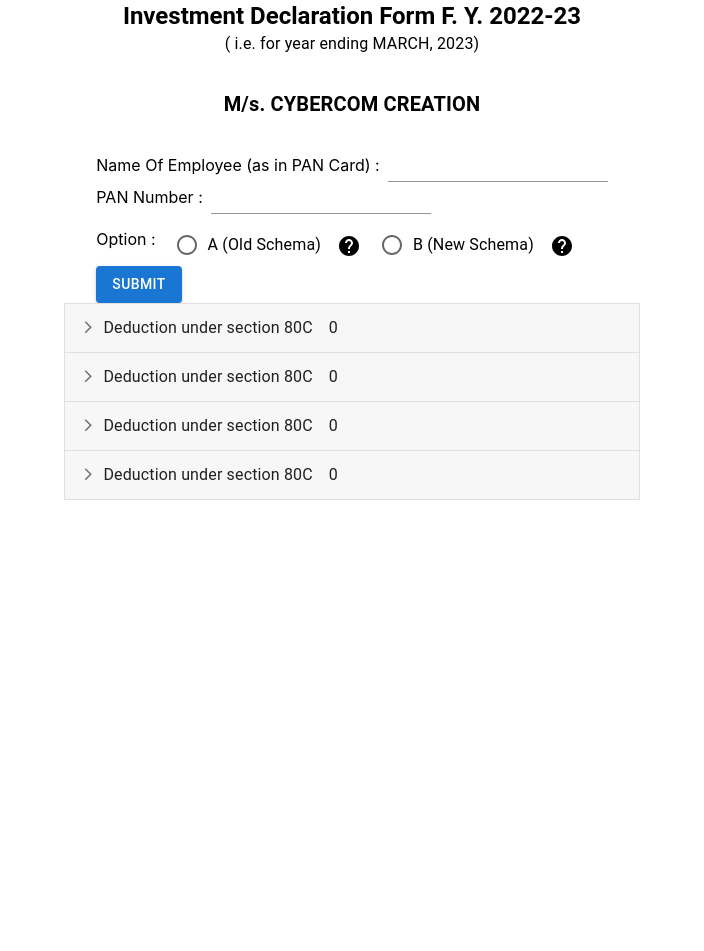
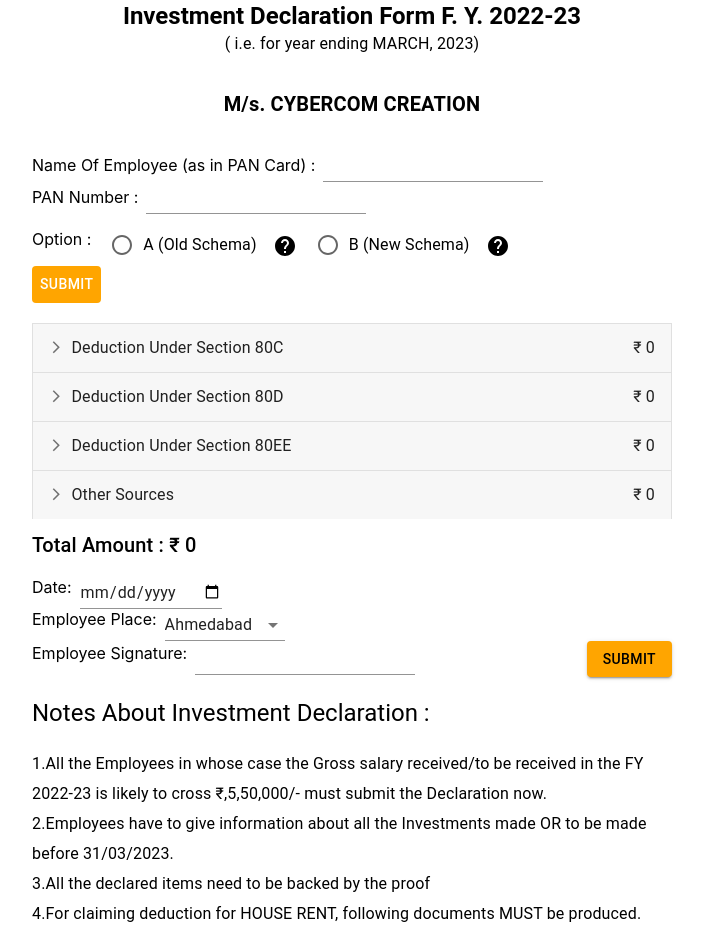
Before and after one commit to YugPatel6159/Investment-Declaration-Form, a React (Create React App) app in the folder investment-declaration-form/: page / in a window 1280 px wide. Shown: the top 951 px of the page, without its empty margins (288-992 px from the left). Before the commit the page ends 800 px from the top, so only its background shows below. Built offline with nearby package versions, Linux system fonts and the light colour scheme.

Commit message:
design complete

```diff
--- a/investment-declaration-form/package.json
+++ b/investment-declaration-form/package.json
@@ -16,6 +16,7 @@
     "react-dom": "^18.2.0",
     "react-scripts": "5.0.1",
     "styled-components": "^5.3.10",
+    "uuid": "^9.0.0",
     "web-vitals": "^2.1.4",
     "yup": "^1.1.1"
   },
--- a/investment-declaration-form/src/Data/UserData.js
+++ b/investment-declaration-form/src/Data/UserData.js
@@ -1,86 +1,100 @@
 export const data = [{
-    id:1,
+    id:"DUS60C",
     ruleName:'Deduction Under Section 80C',
     totalAmount:0,
     deduction:[
         {
+            id:"LIPS",
             name:'life insurance Premium',
             description:'Life Insurance Premium Paid for Self/Spouse/Children',
             amount:0,
             uploadFile:[]
         },{
+            id:"ULIP",
             name:'Deposit in ULIP',
             description:'',
             amount:0,
             uploadFile:[]
         },
         {
+            id:"ELSS",
             name:'Equity Linked Saving Scheme (ELSS)',
             description:'Equity Linked Saving Scheme (ELSS) Tax saving mutual funds',
             amount:0,
             uploadFile:[]
         },
         {
+            id:"SSA",
             name:'Senior Citizen Savings Scheme / Sukanya Samriddhi Account',
             description:'Senior Citizen Savings Scheme / Sukanya Samriddhi Account of a girl child',
             amount:0,
             uploadFile:[]
         },
         {
+            id:"CHED",
             name:'Children Education expenditure',
             description:'Children Education expenditure Pl.mention number of children studying in school / College',
             amount:0,
             uploadFile:[]
         },
         {
+            id:"BOND",
             name:'Infrastructure Bonds / Tax saving bonds',
             description:'',
             amount:0,
             uploadFile:[]
         },
         {
+            id:"PEN80C",
             name:'Pension Plans u/s 80CCC',
             description:'Pension Plans u/s 80CCC (Jeevan Suraksha/Pension schemes of any other insurer)',
             amount:0,
             uploadFile:[]
         },
         {
+            id:"PPF",
             name:'Public Provident Fund (PPF)',
             description:'Public Provident Fund (PPF) for Self/Spouse/Children',
             amount:0,
             uploadFile:[]
         },
         {
+            id:"NSC",
             name:'Deposit in NSC',
             description:'',
             amount:0,
             uploadFile:[]
         },
         {
+            id:"DNSC",
             name:'Interest on NSC',
             description:'Interest on NSC - Accruedupto 5th completed year only',
             amount:0,
             uploadFile:[]
         },
         {
+            id:"NPS",
             name:'NPS (New Pension Scheme)',
             description:'',
             amount:0,
             uploadFile:[]
         },
         {
+            id:"HousingLoan",
             name:'Housing Loan Principal Repayment',
             description:'',
             amount:0,
             uploadFile:[]
         },
         {
+            id:"FD",
             name:'Fixed Deposit in Banks',
             description:'Fixed Deposit in Banks eligible for Tax Saving u/s 80C',
             amount:0,
             uploadFile:[]
         },
         {
+            id:"POTD",
             name:'Post Office Term Deposits',
             description:'Post Office Term Deposits eligible for Tax Saving u/s 80C',
             amount:0,
@@ -90,17 +104,19 @@
 
 },
 {
-    id:2,
+    id:"DUS80D",
     ruleName:'Deduction Under Section 80D',
     totalAmount:0,
     deduction:[
         {
+            id:"MEDICLAIMB60",
             name:'Mediclaim (upto Rs. 25000/-)',
             description:'Mediclaim (upto Rs. 25000/- for self & family members below 60 years)',
             amount:0,
             uploadFile:[]
         },
         {
+            id:"MEDICLAIMPARENT",
             name:'Mediclaim for parents',
             description:'Mediclaim for parents (upto Rs. 50000/- for Dependent Parents',
             amount:0,
@@ -110,11 +126,12 @@
 
 },
 {
-    id:3,
+    id:"DUS80EE",
     ruleName:'Deduction Under Section 80EE',
     totalAmount:0,
     deduction:[
         {
+            id:"HousingLoan",
             name:'Interest on Housing Loan',
             description:'',
             amount:0,
@@ -123,11 +140,12 @@
     ]
 },
 {
-    id:4,
+    id:"OtherSources",
     ruleName:'Other Sources',
     totalAmount:0,
     deduction:[
         {
+            id:"IOOS",
             name:'Income of other sources',
             description:'',
             amount:0,
--- a/investment-declaration-form/src/Utils/FinalAddition.js
+++ b/investment-declaration-form/src/Utils/FinalAddition.js
@@ -1,7 +1,7 @@
 import React from 'react'
 
 function FinalAddition({value}) {
-    console.log(value)
+    console.log(value,'value')
   return (
     <>
     {value}
--- a/investment-declaration-form/src/components/Deduction.css
+++ b/investment-declaration-form/src/components/Deduction.css
@@ -1,9 +1,33 @@
 .deduction{
     width: 50%;
+
 }
-.buttonColor{
-    color: white;
-    border: none;
+
+
+input::-webkit-outer-spin-button,
+input::-webkit-inner-spin-button {
+  -webkit-appearance: none;
+  margin: 0;
+}
+input{
+    width: 100%;
     height: 30px;
-    background-color: orange;
+    border-radius: 20px;
 }
+.rule-item{
+    width: 100%;
+    display: flex;
+    justify-content: space-between;
+    align-items: center;
+}
+.totalAmount{
+    margin-top: 1rem;
+    display: flex;
+    width: 100%;
+    justify-content: space-between;
+}
+.submitBtn{
+    display: flex;
+    justify-content: space-between;
+    align-items: center;
+}
--- a/investment-declaration-form/src/components/Deduction.js
+++ b/investment-declaration-form/src/components/Deduction.js
@@ -9,7 +9,16 @@
 import "./Deduction.css";
 import FinalAddition from "../Utils/FinalAddition";
 import Chips from "./Chips";
-import { SnippetFolderOutlined } from "@mui/icons-material";
+import { data } from "../Data/UserData";
+import HelpIcon from "@mui/icons-material/Help";
+import InfoModal from "./InfoModal";
+import { v4 as uuid } from "uuid";
+import InputLabel from '@mui/material/InputLabel';
+import MenuItem from '@mui/material/MenuItem';
+import FormControl from '@mui/material/FormControl';
+import Select from '@mui/material/Select';
+import Notes from "./Notes";
+import PanDetailsForm from "./PanDetailsForm";
 
 const Accordion = styled((props) => (
   <MuiAccordion disableGutters elevation={0} square {...props} />
@@ -49,219 +58,248 @@
 
 export default function Deduction() {
   const [expanded, setExpanded] = React.useState("");
-  const [categoryTotal, setCategoryTotal] = React.useState(0);
-  const [file, setFile] = React.useState([]);
+  const [infoBoolean, setInfoBoolean] = React.useState(false);
+  const [deduction, setDeduction] = React.useState({});
+  const [renderData, setRenderData] = React.useState(data);
+  const [place, setPlace] = React.useState('Ahmedabad');
+  const [submitData,setSubmitData] = React.useState([]);
 
-  const handleImageUpload = (event) => {
-    const files = event.target.files;
-    setFile([...file, ...files]);
-    console.log(files)
+  const handleEmployeePlace = (event) => {
+    setPlace(event.target.value);
   };
 
-  const handleChangeFileValue = (newValue) => {
-    setFile(newValue);
+  const handleSubmit = () =>{
+    const submitedData = renderData.filter((item) => {
+      return item.totalAmount>0
+    })
+    const filteredObjects = submitedData.map(obj => ({
+      ...obj,
+      deduction: obj.deduction.filter(ded => ded.amount > 0)
+    })).filter(obj => obj.deduction.length > 0);
+    setSubmitData(filteredObjects)
+    console.log(filteredObjects,'filteredObjects')
+  }
+
+  const empPlace = [
+    'Ahmedabad'
+  ]
+  const handleImageUpload = (event, cid, pid) => {
+    const files = event.target.files;
+    [...files].map((res) => {
+      res.id = uuid();
+    });
+    let newData = renderData.map((item) => {
+      if (item.id === pid) {
+        let subData = item.deduction.map((deduction) => {
+          if (deduction.id === cid) {
+            return {
+              ...deduction,
+              uploadFile: [...deduction.uploadFile, ...files],
+            };
+          } else {
+            return deduction;
+          }
+        });
+        return {
+          ...item,
+          deduction: subData,
+        };
+      } else {
+        return item;
+      }
+    });
+    setRenderData(newData);
+  };
+  const handleSubTotal = (e, pid, cid) => {
+    let subAmount = Number(e.target.value);
+    let subTotal = 0;
+
+    let newData = renderData.map((item) => {
+      if (item.id === pid) {
+        let subData = item.deduction.map((deduction) => {
+          if (deduction.id === cid) {
+            subTotal = subTotal + subAmount;
+            return {
+              ...deduction,
+              amount: subAmount,
+            };
+          } else {
+            subTotal = subTotal + deduction.amount;
+            return deduction;
+          }
+        });
+        return {
+          ...item,
+          deduction: subData,
+          totalAmount: subTotal,
+        };
+      } else {
+        return item;
+      }
+    });
+    setRenderData(newData);
   };
 
+  const handleFileDelete = (fileId, childId, parentId) => {
+    console.log("functionCalled");
+    let newData = renderData?.map((item) => {
+      if (item.id == parentId) {
+        let subData = item?.deduction?.map((deduction) => {
+          if (deduction.id === childId) {
+            let newValue = deduction.uploadFile.filter(
+              (file) => file.id !== fileId
+            );
+            return {
+              ...deduction,
+              uploadFile: [...newValue],
+            };
+          } else {
+            return deduction;
+          }
+        });
+        return {
+          ...item,
+          deduction: subData,
+        };
+      } else {
+        return item;
+      }
+    });
+    setRenderData(newData);
+  };
   const handleChange = (panel) => (event, newExpanded) => {
     setExpanded(newExpanded ? panel : false);
   };
-  console.log(file);
   return (
     <div className="deduction">
-
-
+      <PanDetailsForm/>
+      {renderData?.map((item, index) => (
         <Accordion
-        expanded={expanded === "panel1"}
-        onChange={handleChange("panel1")}
+          key={index}
+          expanded={expanded === `"panel${index}"`}
+          onChange={handleChange(`"panel${index}"`)}
         >
-        <AccordionSummary aria-controls="panel1d-content" id="panel1d-header">
-          <Stack direction="row" spacing={2}>
-            <Typography>Deduction under section 80C</Typography>
-            <Typography align="left">
-              <FinalAddition value={categoryTotal} />
-            </Typography>
+          <AccordionSummary
+            aria-controls={`"panel${index}d-content"`}
+            id={`"panel${index}d-header"`}
+          >
+            <Stack direction="row" key={index} className="rule-item">
+              <Typography>{item.ruleName}</Typography>
+              <Typography>₹ {item.totalAmount}</Typography>
             </Stack>
           </AccordionSummary>
           <AccordionDetails>
-          <Stack direction="row" spacing={2}>
-            <TextField
-              id="deposit-in-ulip"
-              label="Deposit in ULIP"
+            {item.deduction.map((deduction, dindex) => (
+              <>
+                <Typography sx={{ marginTop: "10px" }}>
+                  {deduction.name}
+                  {item.deduction[dindex].description.length > 1 && (
+                    <HelpIcon
+                      key={dindex}
+                      onClick={() => {
+                        console.log("clicked");
+                        setDeduction({
+                          id: dindex,
+                          name: deduction.name,
+                          description: deduction.description,
+                        });
+                        setInfoBoolean(true);
+                      }}
+                    />
+                  )}
+                </Typography>
+                <Stack direction="row" key={dindex} spacing={2}>
+                  <input
+                    id={deduction.id}
                     placeholder="0"
-              type="text"
+                    type="number"
+                    className="inputField"
                     onChange={(e) => {
-                if (e.target.value.length > 0) {
-                  setCategoryTotal(e.target.value);
-                } else {
-                  setCategoryTotal(0);
-                }
+                      handleSubTotal(e, item.id, deduction.id);
                     }}
                     sx={{ width: "100%" }}
                   />
+                  <div>
                     <TextField
                       type="file"
-              name="file"
-              id="file"
+                      name={deduction.id}
+                      id={"file" + deduction.id}
                       inputProps={{
                         multiple: true,
                       }}
                       InputLabelProps={{ shrink: true }}
-              onChange={(event) => handleImageUpload(event)}
+                      onChange={(event) => {
+                        handleImageUpload(event, deduction.id, item.id);
+                      }}
                       style={{ display: "none" }}
                     />
-            <label htmlFor="file">
-              <Button variant="contained" className="buttonColor" component="span">
+                    <label htmlFor={"file" + deduction.id}>
+                      <Button
+                        variant="contained"
+                        component="span"
+                        sx={{ backgroundColor: "orange", color: "white" }}
+                      >
                         Upload
                       </Button>
                     </label>
+                  </div>
                 </Stack>
-          <Chips files={file} onChangeFilesValue={handleChangeFileValue}/>
+                <Chips
+                  files={deduction.uploadFile}
+                  childId={deduction.id}
+                  parentId={item.id}
+                  handleFileDelete={handleFileDelete}
+                />
+              </>
+            ))}
           </AccordionDetails>
         </Accordion>
-      <Accordion
-        expanded={expanded === "panel2"}
-        onChange={handleChange("panel2")}
+      ))}
+      <Typography sx={{ marginTop: "10px" }} variant="h6">
+        Total Amount : ₹ {renderData?.reduce((a, b) => a + b.totalAmount, 0)}
+      </Typography>
+      <Stack className="totalAmount">
+        <Stack direction="row" spacing={1}>
+          <label htmlFor="date">Date:</label>
+          <TextField id="date" type="date" variant="standard" />
+        </Stack>
+        <Stack direction="row" spacing={1}>
+          <label htmlFor="employeePlace">Employee Place:</label>
+          <FormControl variant="standard" sx={{ m: 1, minWidth: 120 }}>
+        <Select
+          labelId="demo-simple-select-standard-label"
+          id="demo-simple-select-standard"
+          value={place}
+          onChange={handleEmployeePlace}
+          label="place"
         >
-        <AccordionSummary aria-controls="panel2d-content" id="panel2d-header">
-          <Stack direction="row" spacing={2}>
-            <Typography>Deduction under section 80C</Typography>
-            <Typography align="left">
-              <FinalAddition value={categoryTotal} />
-            </Typography>
+          <MenuItem value="Ahmedabad">Ahmedabad</MenuItem>
+        </Select>
+      </FormControl>
         </Stack>
-        </AccordionSummary>
-        <AccordionDetails>
-          <Stack direction="row" spacing={2}>
-            <TextField
-              id="deposit-in-ulip"
-              label="Deposit in ULIP"
-              placeholder="0"
-              type="text"
-              onChange={(e) => {
-                if (e.target.value.length > 0) {
-                  setCategoryTotal(e.target.value);
-                } else {
-                  setCategoryTotal(0);
-                }
-              }}
-              sx={{ width: "100%" }}
+        <Stack direction="row" className="submitBtn" >
+        <Stack direction="row" spacing={1}>
+          <label htmlFor="sign">Employee Signature:</label>
+          <TextField id="sign" type="text" variant="standard" />
+        </Stack>
+        <Button
+          variant="contained"
+          sx={{ color: "black", backgroundColor: "orange" }}
+          onClick={handleSubmit}
+          >
+          Submit
+        </Button>
+          </Stack>
+        </Stack>
+        <Notes/>
+      {infoBoolean && (
+        <InfoModal
+          open={infoBoolean}
+          onClose={() => setInfoBoolean(false)}
+          title={deduction.name}
+          description={deduction.description}
         />
-            <TextField
-              type="file"
-              name="file"
-              id="file1"
-              inputProps={{
-                multiple: true,
-              }}
-              InputLabelProps={{ shrink: true }}
-              onChange={(event) => handleImageUpload(event)}
-              style={{ display: "none" }}
-            />
-            <label htmlFor="file1">
-              <Button variant="contained" className="buttonColor" component="span">
-                Upload
-              </Button>
-            </label>
-          </Stack>
-          <Chips files={file} onChangeFilesValue={handleChangeFileValue}/>
-        </AccordionDetails>
-      </Accordion>
-      <Accordion
-        expanded={expanded === "panel3"}
-        onChange={handleChange("panel3")}
-      >
-        <AccordionSummary aria-controls="panel3d-content" id="panel3d-header">
-          <Stack direction="row" spacing={2}>
-            <Typography>Deduction under section 80C</Typography>
-            <Typography align="left">
-              <FinalAddition value={categoryTotal} />
-            </Typography>
-          </Stack>
-        </AccordionSummary>
-        <AccordionDetails>
-          <Stack direction="row" spacing={2}>
-            <TextField
-              id="deposit-in-ulip"
-              label="Deposit in ULIP"
-              placeholder="0"
-              type="text"
-              onChange={(e) => {
-                if (e.target.value.length > 0) {
-                  setCategoryTotal(e.target.value);
-                } else {
-                  setCategoryTotal(0);
-                }
-              }}
-              sx={{ width: "100%" }}
-            />
-            <TextField
-              type="file"
-              name="file"
-              id="file2"
-              inputProps={{
-                multiple: true,
-              }}
-              InputLabelProps={{ shrink: true }}
-              onChange={(event) => handleImageUpload(event)}
-              style={{ display: "none" }}
-            />
-            <label htmlFor="file2">
-              <Button variant="contained" className="buttonColor" component="span">
-                Upload
-              </Button>
-            </label>
-          </Stack>
-          <Chips files={file} onChangeFilesValue={handleChangeFileValue}/>
-        </AccordionDetails>
-      </Accordion>
-      <Accordion
-        expanded={expanded === "panel4"}
-        onChange={handleChange("panel4")}
-      >
-        <AccordionSummary aria-controls="panel3d-content" id="panel3d-header">
-          <Stack direction="row" spacing={2}>
-            <Typography>Deduction under section 80C</Typography>
-            <Typography align="left">
-              <FinalAddition value={categoryTotal} />
-            </Typography>
-          </Stack>
-        </AccordionSummary>
-        <AccordionDetails>
-          <Stack direction="row" spacing={2}>
-            <TextField
-              id="deposit-in-ulip"
-              label="Deposit in ULIP"
-              placeholder="0"
-              type="text"
-              onChange={(e) => {
-                if (e.target.value.length > 0) {
-                  setCategoryTotal(e.target.value);
-                } else {
-                  setCategoryTotal(0);
-                }
-              }}
-              sx={{ width: "100%" }}
-            />
-            <TextField
-              type="file"
-              name="file"
-              id="file3"
-              inputProps={{
-                multiple: true,
-              }}
-              InputLabelProps={{ shrink: true }}
-              onChange={(event) => handleImageUpload(event)}
-              style={{ display: "none" }}
-            />
-            <label htmlFor="file3">
-              <Button variant="contained" className="buttonColor" component="span">
-                Upload
-              </Button>
-            </label>
-          </Stack>
-          <Chips files={file} onChangeFilesValue={handleChangeFileValue}/>
-        </AccordionDetails>
-      </Accordion>
+      )}
     </div>
   );
 }
--- /dev/null
+++ b/investment-declaration-form/src/components/InfoModal.js
@@ -0,0 +1,37 @@
+import * as React from 'react';
+import Box from '@mui/material/Box';
+import Typography from '@mui/material/Typography';
+import Modal from '@mui/material/Modal';
+
+const style = {
+  position: 'absolute',
+  top: '50%',
+  left: '50%',
+  transform: 'translate(-50%, -50%)',
+  width: 400,
+  bgcolor: 'background.paper',
+  boxShadow: 24,
+  p: 4,
+};
+
+export default function InfoModal({open,onClose,title,description}) {
+  return (
+    <div>
+      <Modal
+        open={open}
+        onClose={onClose}
+        aria-labelledby="modal-modal-title"
+        aria-describedby="modal-modal-description"
+      >
+        <Box sx={style}>
+          <Typography id="modal-modal-title" variant='h6' sx={{fontWeight: 'bold'}} >
+            {title}
+          </Typography>
+          <Typography id="modal-modal-description" sx={{ mt: 2 }}>
+           {description}
+          </Typography>
+        </Box>
+      </Modal>
+    </div>
+  );
+}
--- /dev/null
+++ b/investment-declaration-form/src/components/Notes.js
@@ -0,0 +1,68 @@
+import { Stack, Typography } from "@mui/material";
+import React from "react";
+
+function Notes() {
+  const notes = [
+    {
+      name: "All the Employees in whose case the Gross salary received/to be received in the FY 2022-23 is likely to cross ₹,5,50,000/- must submit the Declaration now.",
+      sub: [],
+    },
+    {
+      name: "Employees have to give information about all the Investments made OR to be made before 31/03/2023.",
+      sub: [],
+    },
+    {
+      name: "All the declared items need to be backed by the proof",
+      sub: [],
+    },
+    {
+      name: "For claiming deduction for HOUSE RENT, following documents MUST be produced.",
+      sub: [
+        "Rent Agreement/s covering period of claim.",
+        "Respective RECEIPTS of Rent Payments.",
+        "Copy of PAN card of Landlord, only in case, where the amount of Rent paid in the Fin.Year is above RS.1,00,000/-",
+      ],
+    },
+    {
+      name: "In absence of proof, any of the investments will not be considered.",
+      sub: [],
+    },
+    {
+      name: "If the investment is yet not made but is planned to be done before 31st March, 2023, a mention to be made in the remarks column and to ensure submission of the proof for such investment immediately when the investment is made.",
+      sub: [],
+    },
+    {
+      name: "All the employees have to submit the Declaration positively before 03-03-2023",
+      sub: [],
+    },
+  ];
+  return (
+    <div style={{marginTop:'20px'}}>
+      <Stack>
+        <Typography variant="h5" color="initial">
+          Notes About Investment Declaration :
+        </Typography>
+      </Stack>
+      <Stack style={{marginTop:'20px', lineHeight:'30px'}}>
+        {notes.map((ele, index) => {
+          return (
+            <>
+              <Typography style={{lineHeight:'30px'}}>
+                {index + 1}.{ele.name}
+              </Typography>
+              {ele.sub.length > 0 && (
+                <ul>
+                  {ele.sub.map((sub) => {
+                    return <li>{sub}</li>;
+                  })}
+                </ul>
+              )}
+            </>
+          );
+        })}
+      </Stack>
+    </div>
+  );
+}
+
+export default Notes;
--- a/investment-declaration-form/src/components/PanDetailsForm.js
+++ b/investment-declaration-form/src/components/PanDetailsForm.js
@@ -46,7 +46,7 @@
   formik.setFieldValue('employeePan', (e.target.value).toUpperCase());
  }
   return (
-    <>
+    <Stack sx={{display:'flex',justifyContent:'center'}}>
       {" "}
       <form onSubmit={formik.handleSubmit}>
         <Stack sx={{ marginTop: "30px " }}>
@@ -142,7 +142,7 @@
             )}
           </FormControl>
         </Stack>
-        <Button type="submit" variant="contained">
+        <Button type="submit" sx={{backgroundColor: "orange",color: "white", marginBottom: "20px"}}>
           Submit
         </Button>
       </form>
@@ -166,7 +166,7 @@
           optionValue={optionValue}
         />
       )}
-    </>
+    </Stack>
   );
 }
 
--- a/investment-declaration-form/src/pages/InvestmentForm.js
+++ b/investment-declaration-form/src/pages/InvestmentForm.js
@@ -9,13 +9,11 @@
     <>
     <Box
       display="flex"
-      flexDirection={"column"}
+      flexDirection="column"
       justifyContent="center"
       alignItems="center"
-      margin="auto"
-      width="90%">
+      >
     <Header/>
-    <PanDetailsForm/>
     <Deduction/>
     </Box>
 
```
Also changed, not shown: investment-declaration-form/src/components/Chips.js (+10 -10 lines), investment-declaration-form/src/components/FinalSubmitModal.js (added, +59 -0 lines), 1 other file (tests, documents, lock files or other folders). Lines whose indentation alone changed are shown as unchanged.
